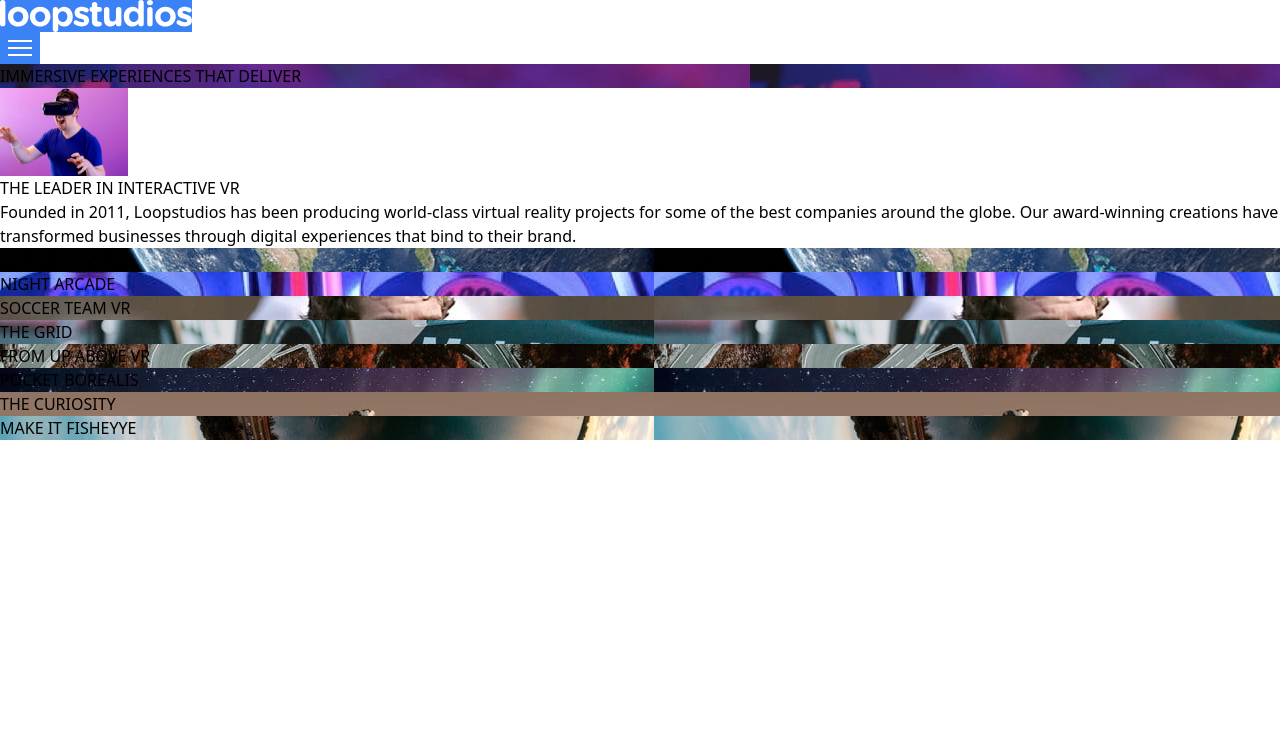
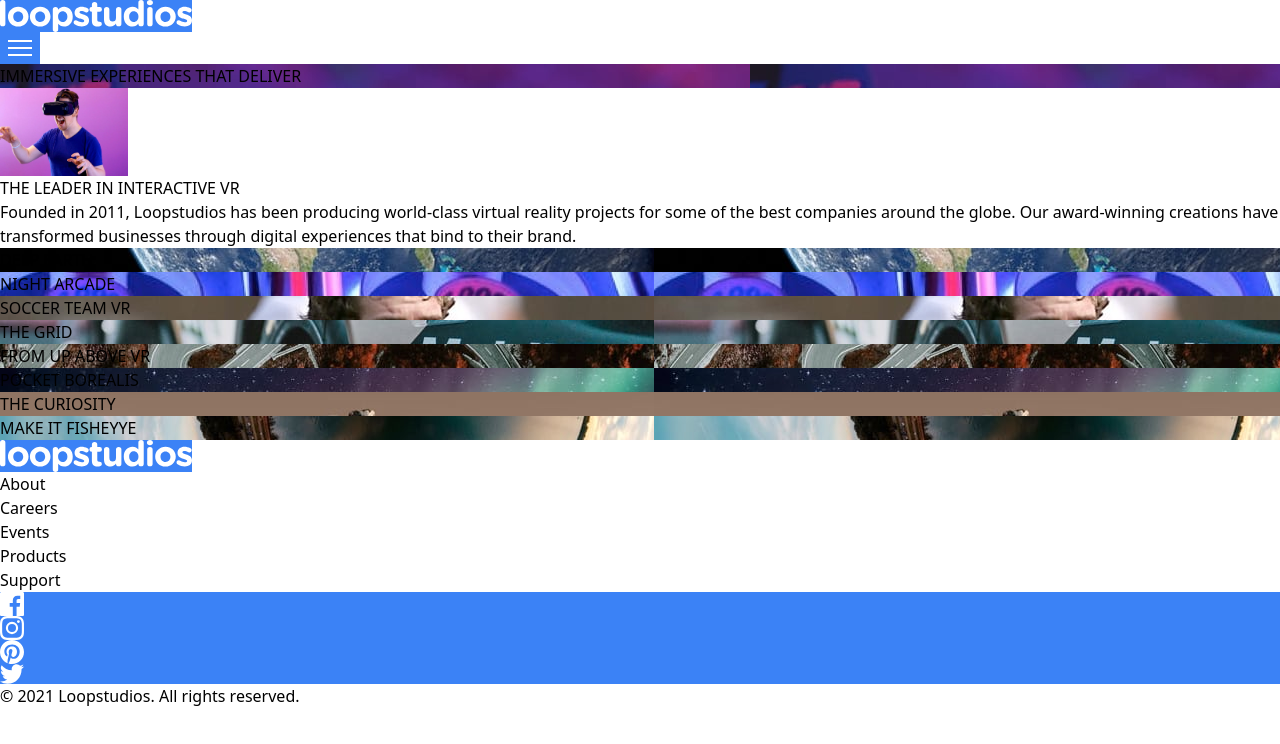
Before and after one commit to Brian-Lin-2/front-end-mentor-loopstudios, a React (Vite) app: page / in a window 1280 px wide. Shown: the top 744 px of the page. Built offline with nearby package versions, Linux system fonts and the light colour scheme.

Commit message:
Start footer component

```diff
--- a/src/App.jsx
+++ b/src/App.jsx
@@ -21,7 +21,7 @@
       <Info />
 
       {creations.map(creation => {
-        return <Creation name={creation.name} image={creation.image} />
+        return <Creation key={crypto.randomUUID()} name={creation.name} image={creation.image} />
       })}
 
       <Footer />
--- a/src/Footer.jsx
+++ b/src/Footer.jsx
@@ -1,3 +1,24 @@
 export default function Footer() {
+  return (
+    <div>
+      <img className="bg-blue-500" src="/images/logo.svg" alt="loopstudios"/>
 
+      <div>
+        <p>About</p>
+        <p>Careers</p>
+        <p>Events</p>
+        <p>Products</p>
+        <p>Support</p>
+      </div>
+
+      <div className="bg-blue-500">
+        <img src="/images/icon-facebook.svg" />
+        <img src="/images/icon-instagram.svg" />
+        <img src="/images/icon-pinterest.svg" />
+        <img src="/images/icon-twitter.svg" />
+      </div>
+
+      <footer>© 2021 Loopstudios. All rights reserved.</footer>
+    </div>
+  )
 }
```
Also changed, not shown: index.html (+0 -7 lines).
